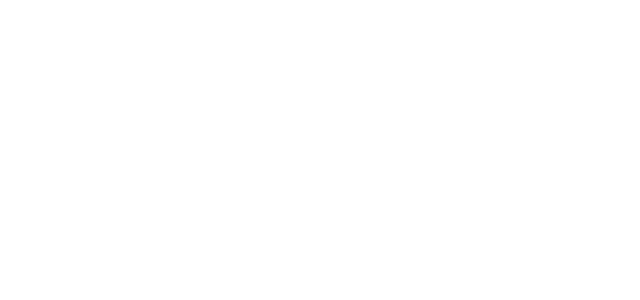
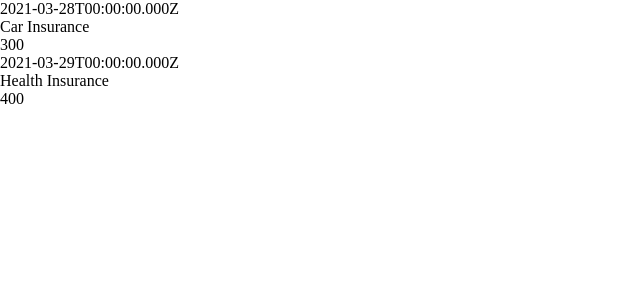
Before and after one commit to BeeworxKenzheSan/expense-app, a React (Vite) app: page / in a window 1280 px wide. Shown: the top 300 px of the page, without its empty margins (0-640 px from the left). Built offline with nearby package versions, Linux system fonts and the light colour scheme.

Commit message:
Refactor App component to render Expenses component with a list of ExpenseItems

```diff
--- a/src/App.jsx
+++ b/src/App.jsx
@@ -1,7 +1,28 @@
-import "./App.css";
+import { Expenses } from "./components/expenses/Expenses";
+
+const expenses = [
+  {
+    // Страхование автомобилей
+    title: "Car Insurance",
+    price: 300,
+    date: new Date(2021, 2, 28),
+    id: "f1",
+  },
+  {
+    // Медицинское страхование
+    title: "Health Insurance",
+    price: 400,
+    date: new Date(2021, 2, 29),
+    id: "f2",
+  },
+];
 
 function App() {
-  return <div className="App"></div>;
+  return (
+    <div>
+      <Expenses expenses={expenses} />
+    </div>
+  );
 }
 
 export default App;
--- a/src/components/expense-item/ExpenseItem.jsx
+++ b/src/components/expense-item/ExpenseItem.jsx
@@ -3,7 +3,7 @@
 export const ExpenseItem = ({ title, date, price }) => {
   return (
     <div>
-      <div>{date}</div>
+      <div>{date.toISOString()}</div>
       <div>{title}</div>
       <div>{price}</div>
     </div>
@@ -12,6 +12,6 @@
 
 ExpenseItem.propTypes = {
   title: PropTypes.string,
-  date: PropTypes.string,
+  date: PropTypes.instanceOf(Date),
   price: PropTypes.number,
 };
--- a/src/components/expenses/Expenses.jsx
+++ b/src/components/expenses/Expenses.jsx
@@ -1,14 +1,24 @@
 // more expenses components will be added here
 import { ExpenseItem } from "../expense-item/ExpenseItem";
+import PropTypes from "prop-types";
 
-const Expenses = () => {
+export const Expenses = ({ expenses }) => {
   return (
     <ul>
-      {[].map(() => {
-        return <ExpenseItem />;
+      {expenses.map((item) => {
+        return (
+          <ExpenseItem
+            key={item.id}
+            title={item.title}
+            date={item.date}
+            price={item.price}
+          />
+        );
       })}
     </ul>
   );
 };
 
-export default Expenses;
+Expenses.propTypes = {
+  expenses: PropTypes.array.isRequired,
+};
```
